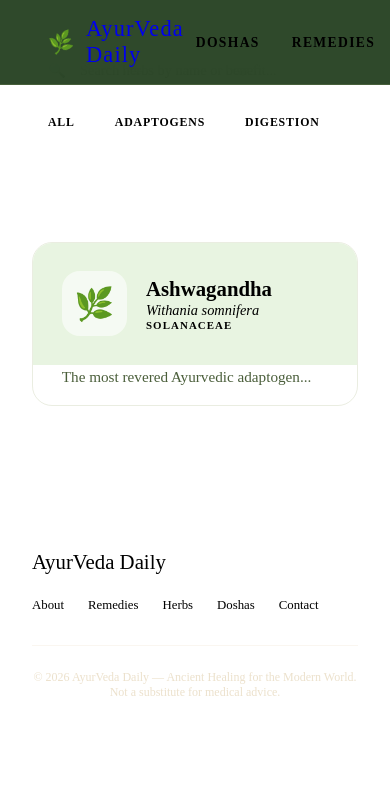
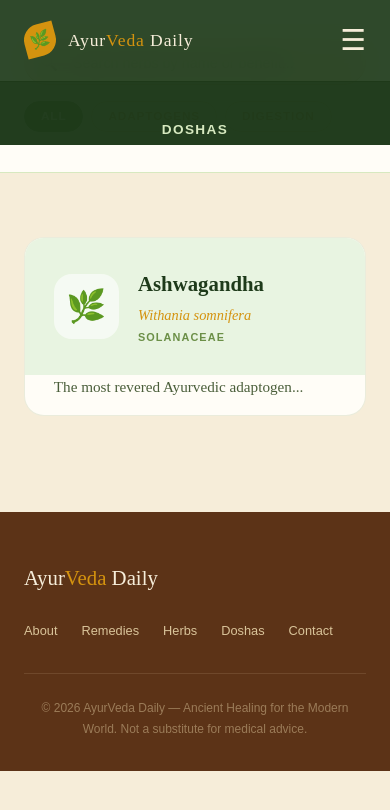
Before and after one commit to udisha1/ayurveda-daily, an Angular app: page /herbs in a window 390 px wide. Shown: the top 810 px of the page. Built offline with nearby package versions, Linux system fonts and the light colour scheme.

Commit message:
Fix responsive navbar for mobile devices

```diff
--- a/angular.json
+++ b/angular.json
@@ -2,7 +2,8 @@
   "$schema": "./node_modules/@angular/cli/lib/config/schema.json",
   "version": 1,
   "cli": {
-    "packageManager": "npm"
+    "packageManager": "npm",
+    "analytics": "5e57bff2-f2ea-4bff-aa5e-e10380d358f4"
   },
   "newProjectRoot": "projects",
   "projects": {
@@ -41,7 +42,7 @@
     "maximumWarning": "12kB",
     "maximumError": "18kB"
   }
-]
+],
               "outputHashing": "all"
             },
             "development": {
--- a/src/app/components/navbar/navbar.css
+++ b/src/app/components/navbar/navbar.css
@@ -85,3 +85,61 @@
       transition: background 0.2s, transform 0.15s;
     }
     .nav-cta:hover { background: var(--fern); transform: translateY(-1px); }
+
+
+.menu-toggle {
+  display: none;
+  font-size: 1.8rem;
+  color: var(--cream);
+  cursor: pointer;
+}
+
+@media (max-width: 768px) {
+
+  nav {
+    padding: 1rem 1.5rem !important;
+  }
+
+  .menu-toggle {
+    display: block;
+  }
+
+  .nav-links {
+    position: absolute;
+    top: 100%;
+    left: 0;
+    right: 0;
+
+    flex-direction: column;
+    align-items: center;
+    gap: 1.5rem;
+
+    background: rgba(30, 58, 26, 0.98);
+    backdrop-filter: blur(12px);
+
+    padding: 2rem 0;
+
+    max-height: 0;
+    overflow: hidden;
+
+    transition: all 0.3s ease;
+  }
+
+  .nav-links.active {
+    max-height: 500px;
+  }
+
+  .nav-cta {
+    display: none;
+  }
+
+  .nav-logo span {
+    font-size: 1.1rem;
+  }
+
+  .nav-logo .leaf-icon {
+    width: 32px;
+    height: 32px;
+    font-size: 1rem;
+  }
+}
--- a/src/app/components/navbar/navbar.html
+++ b/src/app/components/navbar/navbar.html
@@ -3,7 +3,11 @@
     <div class="leaf-icon">🌿</div>
     <span>Ayur<em>Veda</em> Daily</span>
   </a>
-  <ul class="nav-links">
+    <div class="menu-toggle" (click)="toggleMenu()">
+    ☰
+  </div>
+
+  <ul class="nav-links" [class.active]="menuOpen">
     <li><a routerLink="/doshas" routerLinkActive="active">Doshas</a></li>
     <li><a routerLink="/remedies" routerLinkActive="active">Remedies</a></li>
     <li><a routerLink="/herbs" routerLinkActive="active">Herbs</a></li>
--- a/src/app/components/navbar/navbar.ts
+++ b/src/app/components/navbar/navbar.ts
@@ -11,4 +11,9 @@ import { RouterModule } from '@angular/router';
 })
 export class NavbarComponent {
   isScrolled = false;
+  menuOpen = false;
+
+  toggleMenu() {
+    this.menuOpen = !this.menuOpen;
+  }
 }
```
Also changed, not shown: 1 other file (tests, documents, lock files or other folders).
